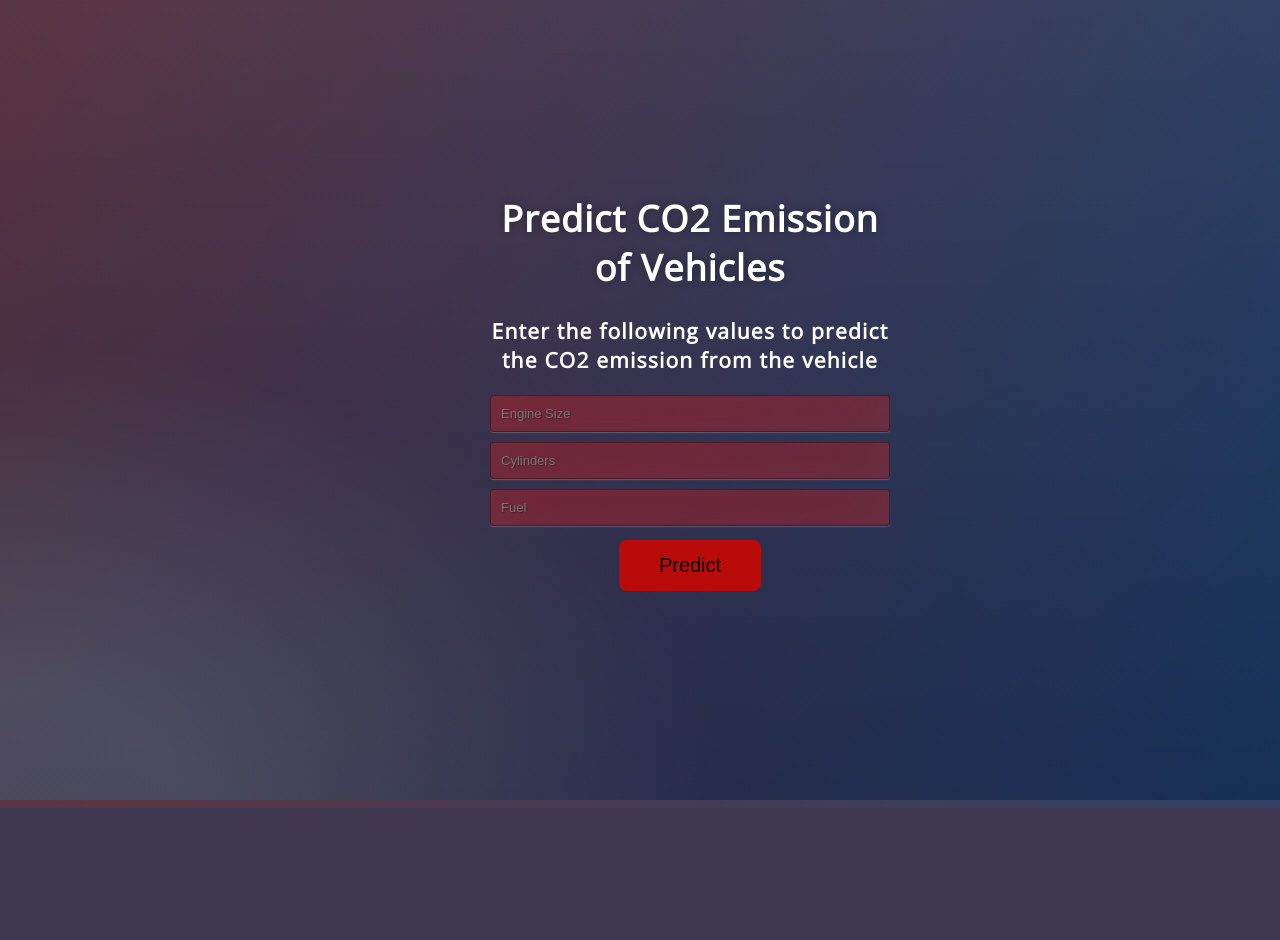
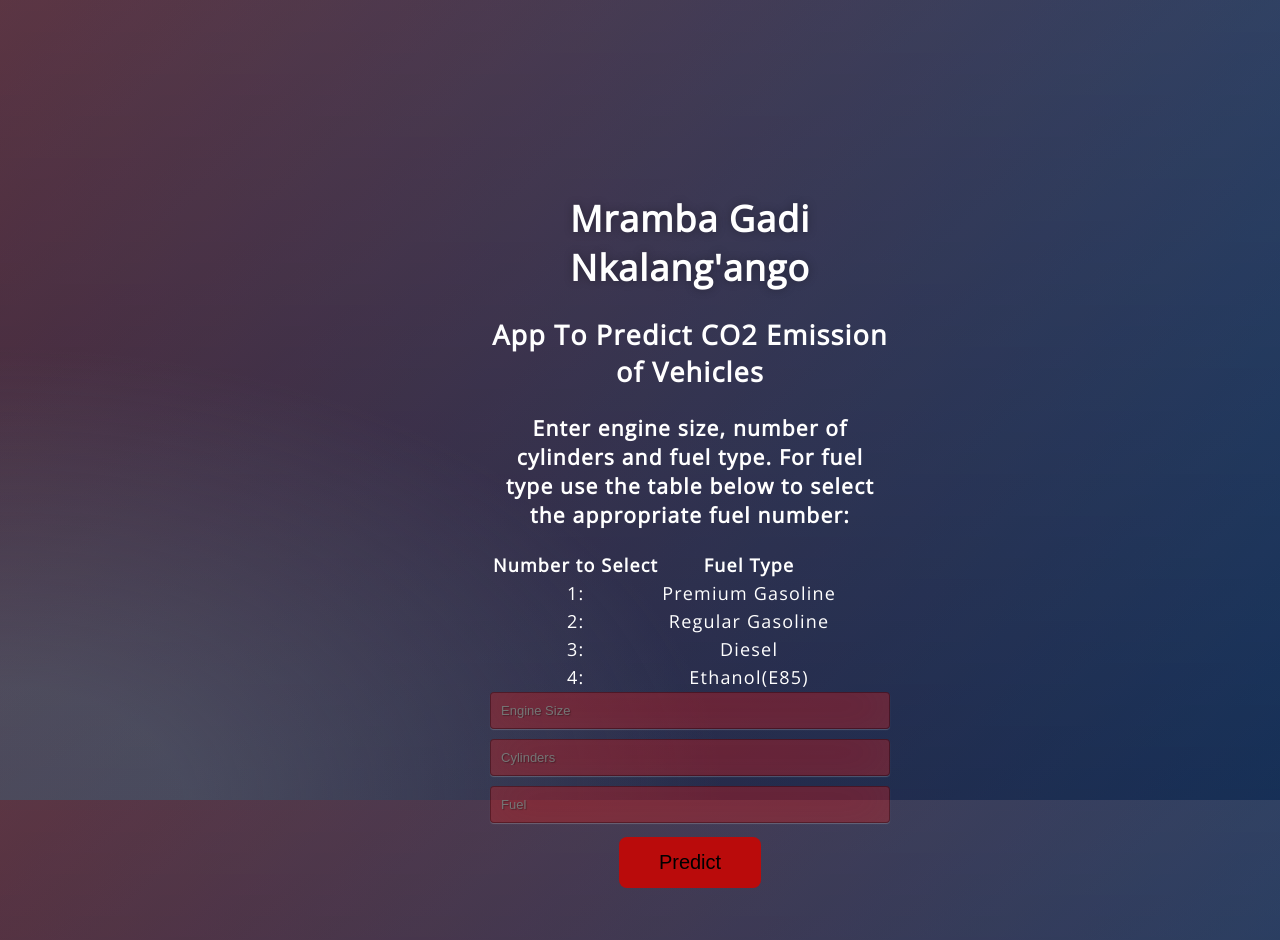
Before and after one commit to MrambaGadi/Carbon-Dioxide-CO2-Emissions-Prediction, a Flask app: page / in a window 1280 px wide. Before the commit the page ends 808 px from the top, so only its background shows below. Run offline with Flask 2, Linux system fonts and the light colour scheme; parts of the project's set-up code (start-up, migrations or seed data) failed here and were passed over.

Commit message:
Add files via upload

```diff
--- a/templates/index.html
+++ b/templates/index.html
@@ -3,7 +3,7 @@
 
 <head>
   <meta charset="UTF-8">
-  <title>CO2 Emission Predictor</title>
+	<title>CO2 Emission Predictor</title>
   <link href='https://fonts.googleapis.com/css?family=Pacifico' rel='stylesheet' type='text/css'>
 <link href='https://fonts.googleapis.com/css?family=Arimo' rel='stylesheet' type='text/css'>
 <link href='https://fonts.googleapis.com/css?family=Hind:300' rel='stylesheet' type='text/css'>
@@ -14,9 +14,31 @@
 
 <body>
  <div class="login">
-	<h1>Predict CO2 Emission of Vehicles</h1>
-     <h3> Enter the following values to predict the CO2 emission from the vehicle</h3>
-
+	<h1>Mramba Gadi Nkalang'ango</h1>
+	<h2>App To Predict CO2 Emission of Vehicles</h2>
+     <h3> Enter engine size, number of cylinders and fuel type. For fuel type use the table below to select the appropriate fuel number:</h3>
+<table>
+  <tr>
+    <th>Number to Select</th>
+    <th> Fuel Type</th>
+  </tr>
+  <tr>
+    <td>1:</td>
+    <td>Premium Gasoline</td>
+   </tr>
+  <tr>
+    <td>2:</td>
+    <td>Regular Gasoline</td>
+   </tr>
+  <tr>
+    <td>3:</td>
+    <td>Diesel</td>
+   </tr>
+  <tr>
+    <td>4:</td>
+    <td>Ethanol(E85)</td>
+   </tr>
+</table>
      <!-- Main Input For Receiving Query to our ML -->
     <form action="{{ url_for('predict')}}"method="post">
     	<input type="text" name="enginesize" placeholder="Engine Size" required="required" />
```
